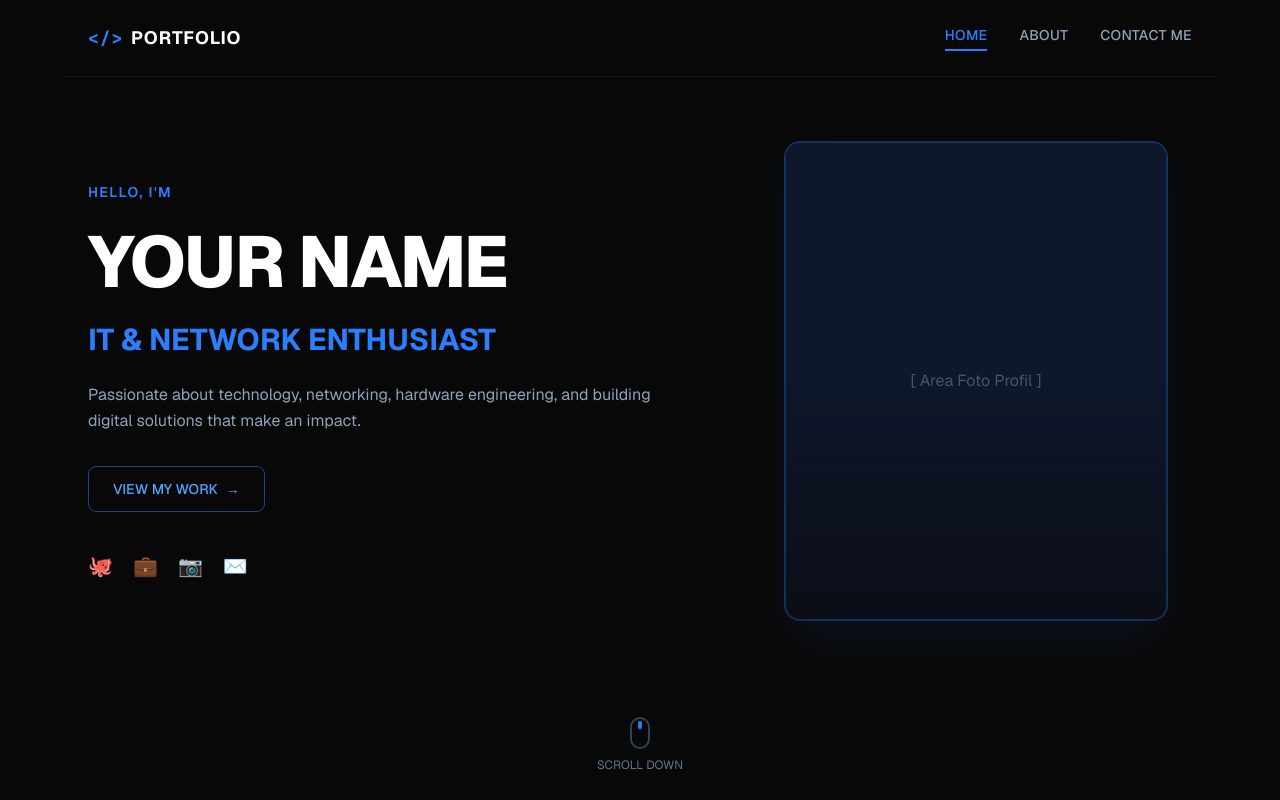
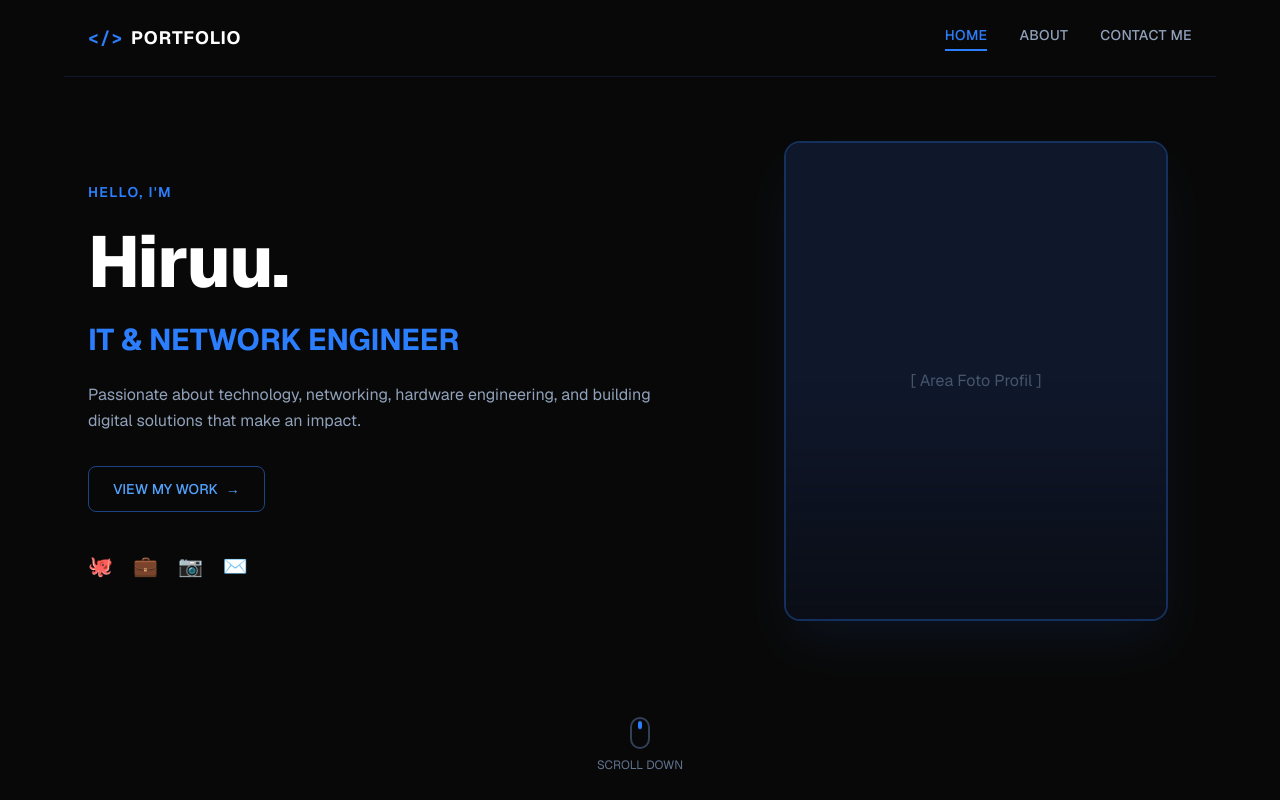
Before and after one commit to hylxzzh/Hiruu_portofolio, a Next.js app: page / in a window 1280 px wide. Shown: the top 800 px of the page. Built offline with nearby package versions, Linux system fonts and the light colour scheme.

Commit message:
Update desain

```diff
--- a/app/page.tsx
+++ b/app/page.tsx
@@ -23,10 +23,10 @@ export default function Home() {
           <div className="lg:col-span-7 space-y-6">
             <p className="text-blue-500 font-semibold tracking-widest text-sm uppercase">HELLO, I'M</p>
             <h1 className="text-5xl lg:text-7xl font-extrabold text-white tracking-tight">
-              YOUR NAME
+              Hiruu.
             </h1>
             <h2 className="text-2xl lg:text-3xl font-bold text-blue-500">
-              IT & NETWORK ENTHUSIAST
+              IT & NETWORK ENGINEER
             </h2>
             <p className="text-slate-400 text-base leading-relaxed max-w-xl">
               Passionate about technology, networking, hardware engineering, and building digital solutions that make an impact.
```
